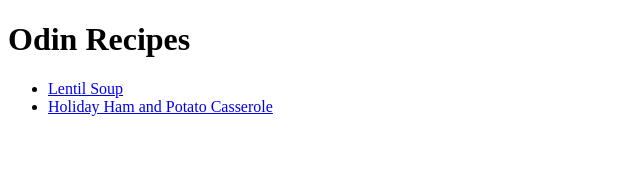
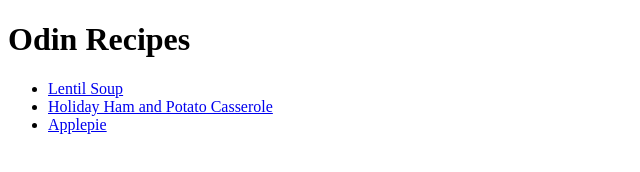
Before and after one commit to MichaelDehqan/odin-recipes, a plain HTML site: page index.html in a window 1280 px wide. Shown: the full height of the page, 0-640 px from the left. Drawn offline with Linux system fonts and the light colour scheme.

Commit message:
added the third recipe site link
easy find the third recipe

```diff
--- a/index.html
+++ b/index.html
@@ -3,7 +3,7 @@
 <head>
   <meta charset="UTF-8">
   <meta name="viewport" content="width=device-width, initial-scale=1.0">
-  <title>Document</title>
+  <title>Odin Recipes</title>
 </head>
 <body>
   <h1>
@@ -17,6 +17,9 @@
     <li>
       <a href="recipes/holiday-ham-and-potato-casserole.html">Holiday Ham and Potato Casserole</a>
     </li>
+    <li>
+      <a href="recipes/apple-pie.html">Applepie</a>
+    </li>
   </ul>
 
 
```
